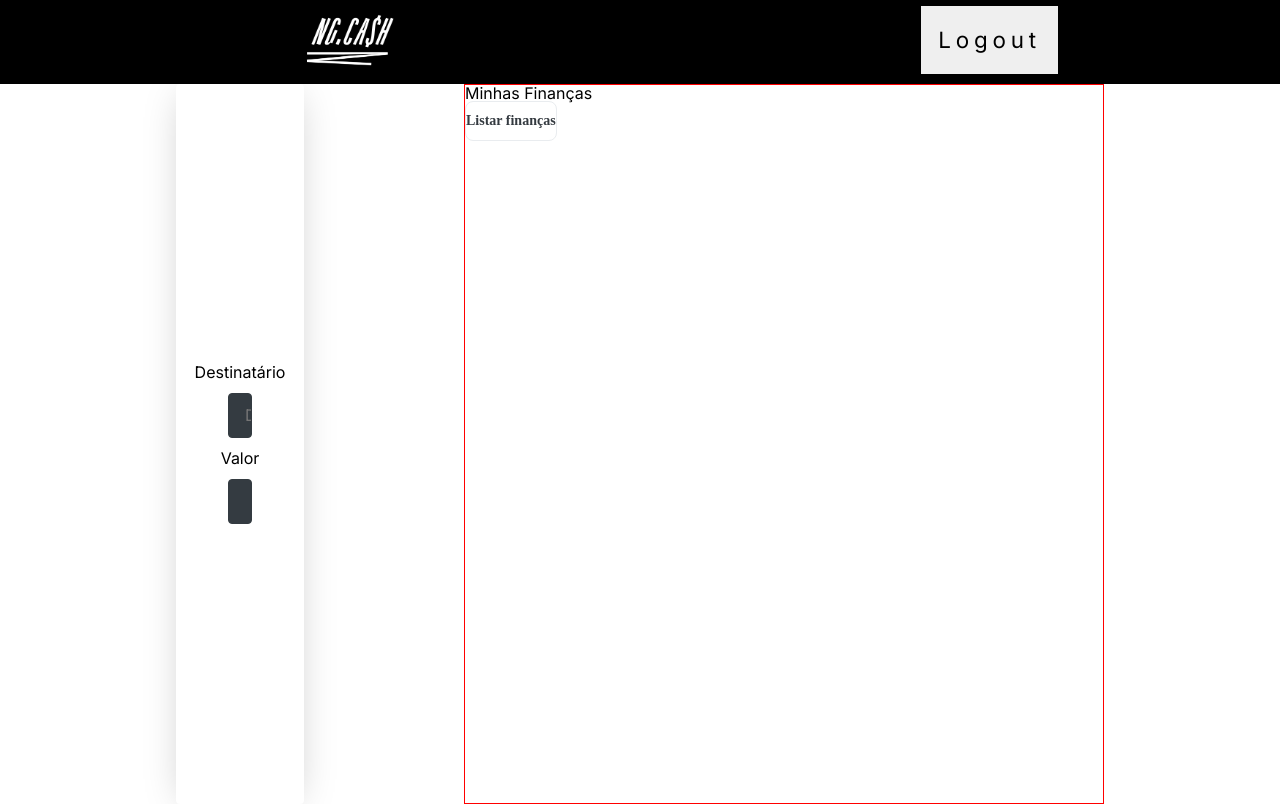
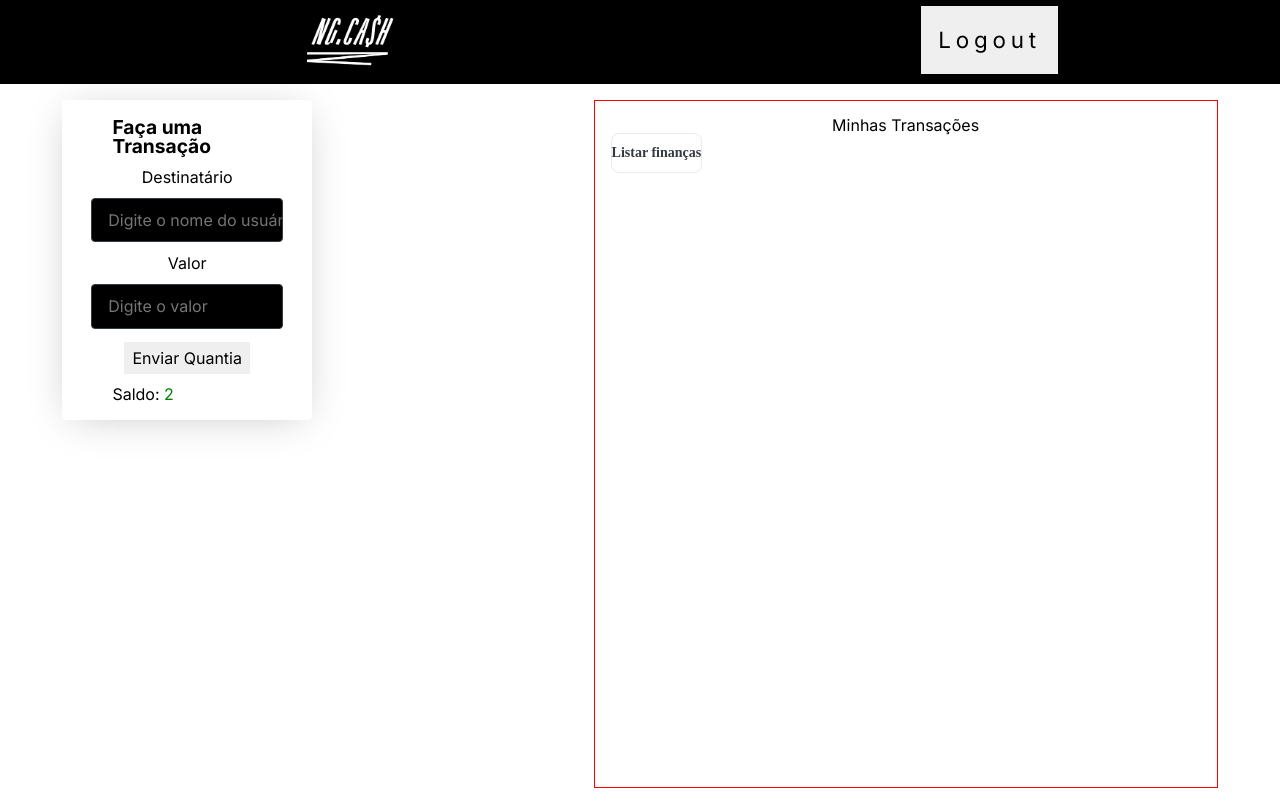
Before and after one commit to amonfanticelli/blackBank-frontend, a React (Create React App) app: page /dashboard in a window 1280 px wide. Built offline with nearby package versions, Linux system fonts and the light colour scheme; no server answers; a web font is replaced by a local one.

Commit message:
feat: dashboard header and aside completed

```diff
--- a/src/components/Aside/index.tsx
+++ b/src/components/Aside/index.tsx
@@ -1,25 +1,48 @@
-import { Aside } from "./style";
+import { Aside, ButtonAside, TitleAside, TotalBalance } from "./style";
 import { Form } from "../Form/style";
 import Input from "../Input";
+import { transactionSchema } from "../../schema/transactionSchema";
+import { useForm } from "react-hook-form";
+import { yupResolver } from "@hookform/resolvers/yup";
+import { UserContext } from "../../contexts/UserContext";
+import { useContext } from "react";
+import { ICreateTransaction } from "../../interfaces";
 
 const AsideDashboard = () => {
+  const { handlePostTransaction, balance } = useContext(UserContext);
+  const {
+    register,
+    handleSubmit,
+    formState: { errors },
+  } = useForm<ICreateTransaction>({
+    resolver: yupResolver(transactionSchema),
+  });
   return (
     <Aside>
-      <Form>
+      <Form onSubmit={handleSubmit(handlePostTransaction)}>
+        <TitleAside>Faça uma Transação</TitleAside>
         <Input
-          id="username"
+          id="usernameCredited"
           placeholder="Digite o nome do usuário que irá receber"
           label="Destinatário"
-          // {...register("username")}
+          {...register("usernameCredited")}
+          error={errors?.usernameCredited}
           type="text"
         />
         <Input
           id="value"
           placeholder="Digite o valor"
           label="Valor"
-          // {...register("username")}
+          {...register("value")}
+          error={errors?.value}
           type="number"
         />
+
+        <ButtonAside>Enviar Quantia</ButtonAside>
+
+        <TotalBalance>
+          Saldo: <span>2</span>{" "}
+        </TotalBalance>
       </Form>
     </Aside>
   );
--- a/src/components/Aside/style.tsx
+++ b/src/components/Aside/style.tsx
@@ -3,10 +3,37 @@ import styled from "styled-components";
 export const Aside = styled.aside`
   display: flex;
   flex-direction: column;
-  width: 20%;
+  width: 40%;
+  max-height: 20rem;
 
   @media screen and (max-width: 1000px) {
     width: 90%;
     margin: 0px;
   }
 `;
+
+export const ButtonAside = styled.button`
+  position: relative;
+  padding: 0.5rem 0.5rem;
+  padding-right: 0.5rem;
+  font-size: 1rem;
+  color: var(--color-black);
+  &:hover {
+    background-color: var(--color-black);
+    color: var(--color-white);
+    transition: 0.8s;
+  }
+`;
+
+export const TitleAside = styled.h2`
+  font-weight: 700;
+  font-size: 1.2rem;
+`;
+
+export const TotalBalance = styled.span`
+  width: 100%;
+
+  span {
+    color: green;
+  }
+`;
--- a/src/components/Header/style.tsx
+++ b/src/components/Header/style.tsx
@@ -26,8 +26,8 @@ export const Header = styled.header`
     transition: all 500ms cubic-bezier(0.77, 0, 0.175, 1);
     user-select: none;
 
-    &:before,
-    &:after {
+    &::before,
+    &::after {
       content: "";
       position: absolute;
       transition: inherit;
--- a/src/components/Input/styles.ts
+++ b/src/components/Input/styles.ts
@@ -11,11 +11,11 @@ export const Container = styled.div`
     height: 2.8rem;
     min-height: 1.5rem;
     padding-left: 1rem;
-
-    background-color: var(--color-grey-2);
+    color: var(--color-white);
+    background-color: var(--color-black);
     border: 1.2182px solid #343b41;
     border-radius: 4px;
-
+    min-width: 12rem;
     font-style: normal;
     font-weight: 400;
     font-size: 1rem;
--- a/src/components/List/style.tsx
+++ b/src/components/List/style.tsx
@@ -19,5 +19,21 @@ export const List = styled.ul`
       margin-right: 0.875rem;
       border-radius: 4px 0px 0px 4px;
     }
+
+    h2 {
+      font-style: normal;
+      font-weight: 700;
+      font-size: 1rem;
+      line-height: 2rem;
+      color: #212529;
+      margin: 0;
+    }
+    span {
+      font-style: normal;
+      font-weight: 400;
+      font-size: 0.75rem;
+      line-height: 1.375rem;
+      color: #343a40;
+    }
   }
 `;
--- a/src/components/Main/style.tsx
+++ b/src/components/Main/style.tsx
@@ -2,7 +2,7 @@ import styled from "styled-components";
 
 export const Main = styled.main`
   display: flex;
-
+  padding: 1rem;
   justify-content: center;
   background: var(--color-white);
   width: 100vw;
@@ -11,5 +11,6 @@ export const Main = styled.main`
     display: flex;
     flex-direction: column;
     align-items: center;
+    justify-content: flex-start;
   }
 `;
--- a/src/components/Section/index.tsx
+++ b/src/components/Section/index.tsx
@@ -4,7 +4,7 @@ import { List } from "../List/style";
 const SectionDashboard = () => {
   return (
     <Section>
-      <h2>Minhas Finanças</h2>
+      <h2>Minhas Transações</h2>
       <div>
         <button>Listar finanças</button>
       </div>
--- a/src/components/Section/style.tsx
+++ b/src/components/Section/style.tsx
@@ -5,9 +5,12 @@ export const Section = styled.section`
   flex-direction: column;
   width: 50%;
   margin-left: 2rem;
+  padding: 1rem;
   border: 1px solid red;
 
   h2 {
+    display: flex;
+    justify-content: center;
   }
   div {
     display: flex;
--- a/src/contexts/UserContext.tsx
+++ b/src/contexts/UserContext.tsx
@@ -9,6 +9,7 @@ import {
   ICreateTransaction,
   IAccount,
   IListTransctions,
+  ITransactions,
 } from "../interfaces";
 import api from "../services/api";
 import jwt_decode from "jwt-decode";
@@ -19,6 +20,8 @@ export interface UserProviderData {
   handlePostTransaction: (data: ICreateTransaction) => void;
   handleGetAccountById: () => void;
   handleGetTransactions: () => void;
+  transaction: ITransactions[];
+  balance: IAccount;
 }
 
 export const UserContext = createContext<UserProviderData>(
@@ -27,8 +30,8 @@ export const UserContext = createContext<UserProviderData>(
 
 export const UserProvider = ({ children }: UserProps) => {
   const [login, setLogin] = useState<IUserLogin>();
-  const [balance, setBalance] = useState<IAccount>();
-  const [transaction, setTransaction] = useState<IListTransctions>();
+  const [balance, setBalance] = useState<IAccount>({} as IAccount);
+  const [transaction, setTransaction] = useState<ITransactions[]>([]);
 
   const accountCreated = () =>
     toast.success("Conta criada com sucesso!", { autoClose: 1000 });
@@ -69,7 +72,7 @@ export const UserProvider = ({ children }: UserProps) => {
           setLogin(response.data.user);
           window.localStorage.setItem("@token", token);
           window.localStorage.setItem("@userId", userId.sub);
-          navigate(`/dashboard/`);
+          navigate(`/dashboard`);
         }
       })
       .catch((err) => passwordOrEmailError());
@@ -106,11 +109,7 @@ export const UserProvider = ({ children }: UserProps) => {
     api
       .get(`/transactions`)
       .then((response) => {
-        const transactionData: IListTransctions = {
-          value: response.data.value,
-          createdAt: response.data.createdAt,
-        };
-        setTransaction(transactionData);
+        setTransaction(response.data);
       })
 
       .catch((err) => console.warn(err));
@@ -124,6 +123,8 @@ export const UserProvider = ({ children }: UserProps) => {
         handlePostTransaction,
         handleGetAccountById,
         handleGetTransactions,
+        transaction,
+        balance,
       }}
     >
       {children}
--- /dev/null
+++ b/src/schema/transactionSchema.tsx
@@ -0,0 +1,6 @@
+import * as yup from "yup";
+
+export const transactionSchema = yup.object().shape({
+  value: yup.number().required().min(1),
+  usernameCredited: yup.string().required().min(3),
+});
```
Also changed, not shown: src/components/List/index.tsx (+10 -3 lines), src/interfaces/index.tsx (+6 -2 lines).
